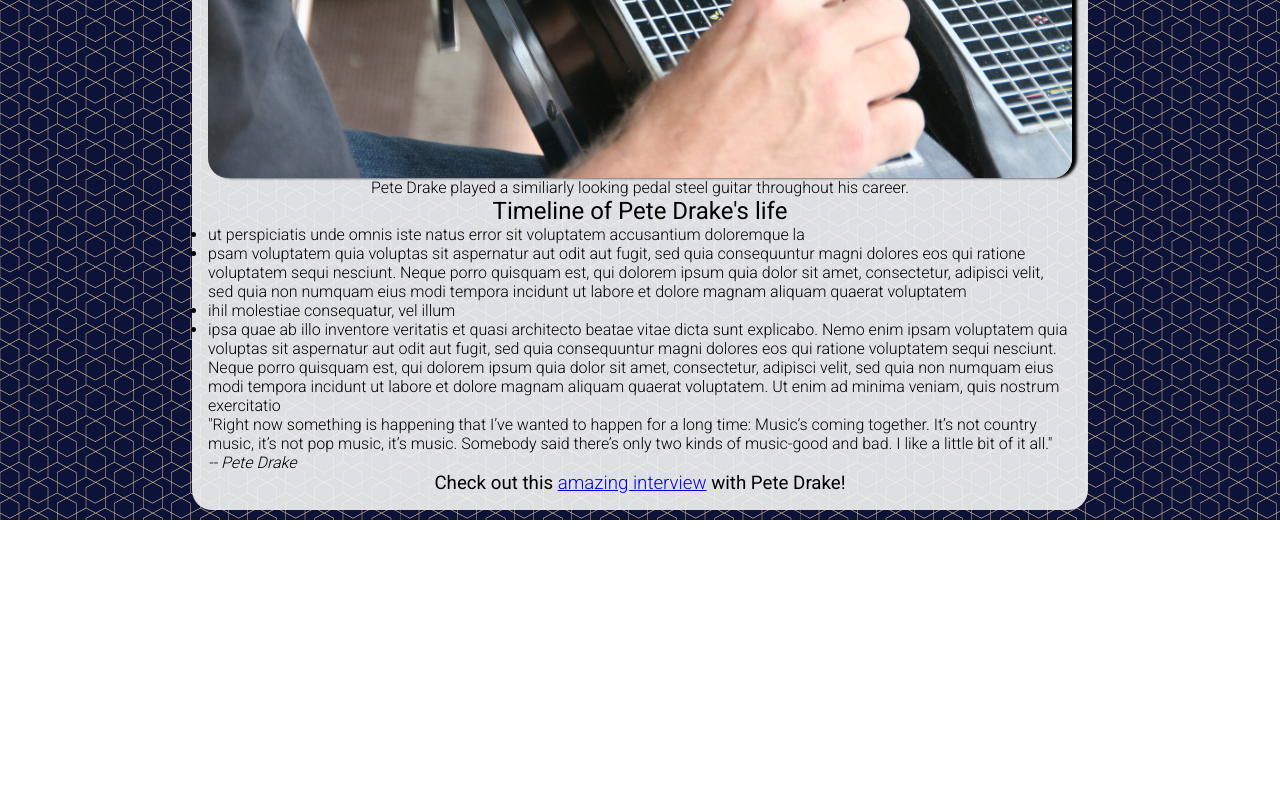
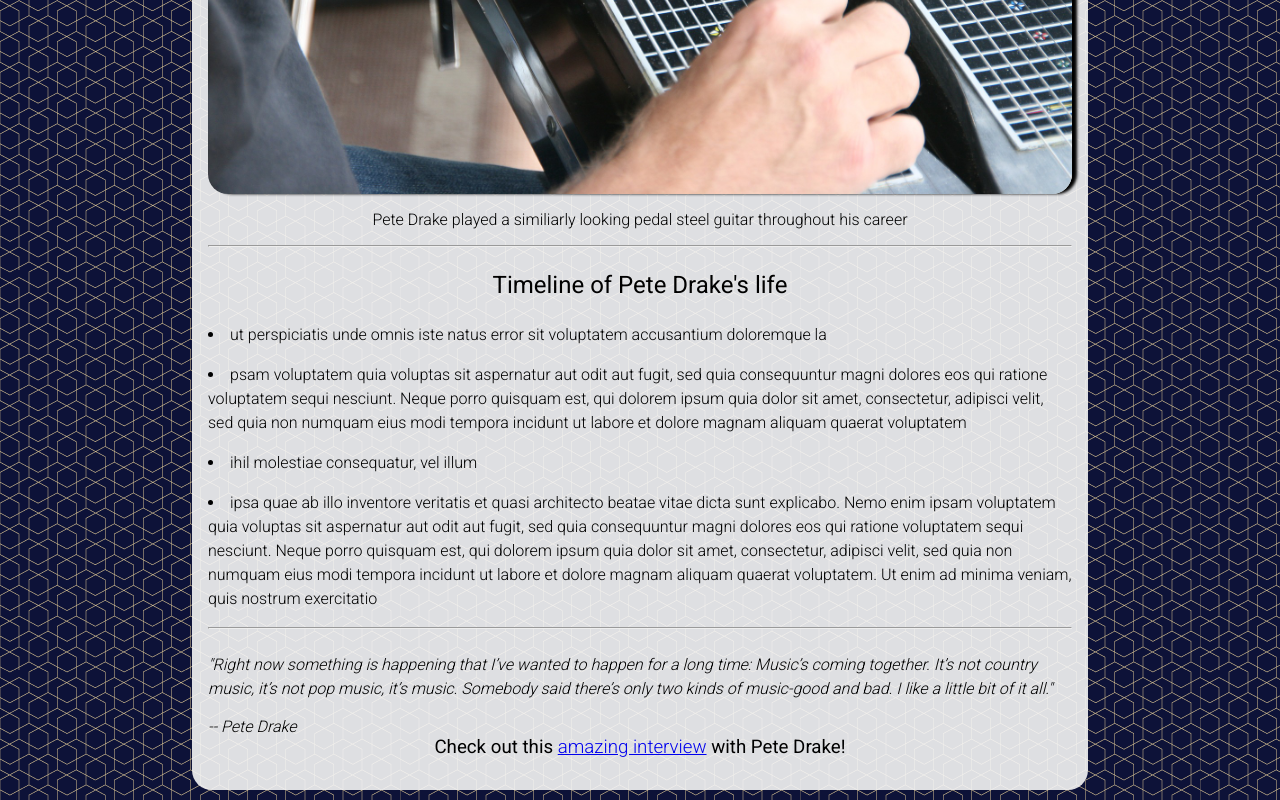
Before and after one commit to TheSlothKingdom/Tribute-Page-FCC, a plain HTML site: page index.html in a window 1280 px wide. Shown: the part 530-1330 px from the top of the page. Before the commit the page ends 1050 px from the top, so only its background shows below. Drawn offline with Linux system fonts and the light colour scheme.

Commit message:
Finished rest of the page. added margin-bottom, styled the quote, and added line height to everything

```diff
--- a/index.html
+++ b/index.html
@@ -16,8 +16,8 @@
         <p>The man with the talking guitar</p>
         <figure id="img-div">
             <img id="image" src="imgs/pedal-steel.jpg" alt="A musician playing a pedal steel guitar">
-            <figcaption id="img-caption">Pete Drake played a similiarly looking pedal steel guitar throughout his career.</figcaption>
-        </figure>
+            <figcaption id="img-caption">Pete Drake played a similiarly looking pedal steel guitar throughout his career</figcaption>
+        </figure><hr>
         <section id="tribute-info">
             <h2>Timeline of Pete Drake's life</h2>
             <ul>
@@ -25,7 +25,7 @@
                 <li>psam voluptatem quia voluptas sit aspernatur aut odit aut fugit, sed quia consequuntur magni dolores eos qui ratione voluptatem sequi nesciunt. Neque porro quisquam est, qui dolorem ipsum quia dolor sit amet, consectetur, adipisci velit, sed quia non numquam eius modi tempora incidunt ut labore et dolore magnam aliquam quaerat voluptatem</li>
                 <li>ihil molestiae consequatur, vel illum</li>
                 <li> ipsa quae ab illo inventore veritatis et quasi architecto beatae vitae dicta sunt explicabo. Nemo enim ipsam voluptatem quia voluptas sit aspernatur aut odit aut fugit, sed quia consequuntur magni dolores eos qui ratione voluptatem sequi nesciunt. Neque porro quisquam est, qui dolorem ipsum quia dolor sit amet, consectetur, adipisci velit, sed quia non numquam eius modi tempora incidunt ut labore et dolore magnam aliquam quaerat voluptatem. Ut enim ad minima veniam, quis nostrum exercitatio</li>
-            </ul>
+            </ul><hr>
         </section>
         <blockquote cite="https://rockandrollparadise.com/pete-drake-71988/">
             <p>
--- a/style.css
+++ b/style.css
@@ -18,7 +18,7 @@ main {
     background-color: rgba(245, 245, 245, 90%);
     width: 70%;
     margin: 10px auto 10px;
-    padding: 1em;
+    padding: 2rem 1rem;
     border-radius: 20px;
 }
 
@@ -46,15 +46,37 @@ img {
     max-width: 100%;
     display: block;
     height: auto;
-    margin: auto;
+    margin: 0 auto 1em;
     border-radius: 20px;
     box-shadow: 5px 0px 3px;
 }
 
 figcaption {
     text-align: center;
+    margin-bottom: 1em;
 }
 
-ul li::marker {
+/* Rest of page */
 
+hr {
+    margin-bottom: 1.5rem;
 }
+
+#tribute-info h2 {
+    margin-bottom: 1.5rem;
+}
+
+ul {
+    list-style-position: inside;
+    line-height: 1.5em;
+}
+
+li {
+    margin-bottom: 1em;
+}
+
+blockquote > p {
+    line-height: 1.5em;
+    margin-bottom: 1em;
+    font-style: italic;
+}
```
